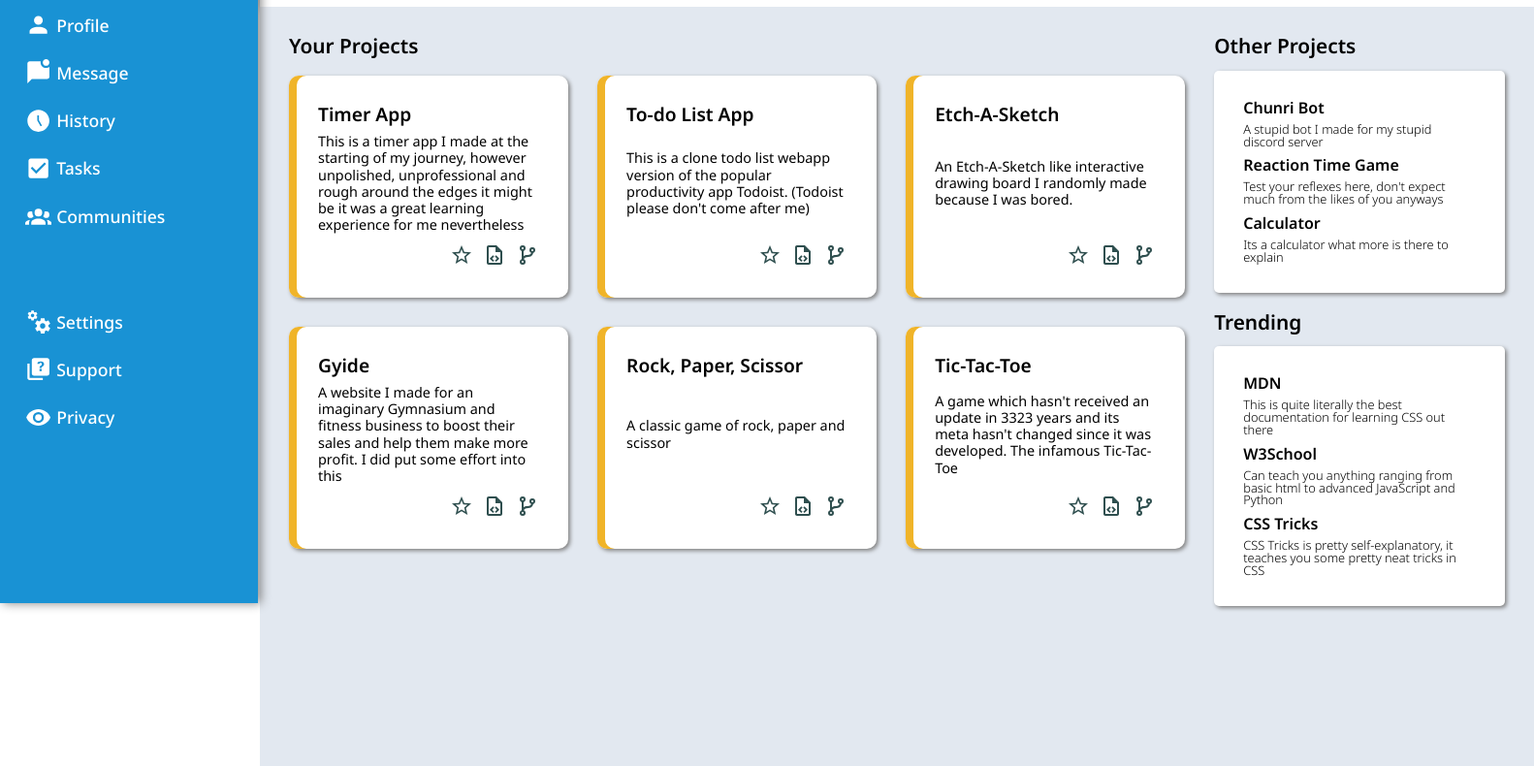
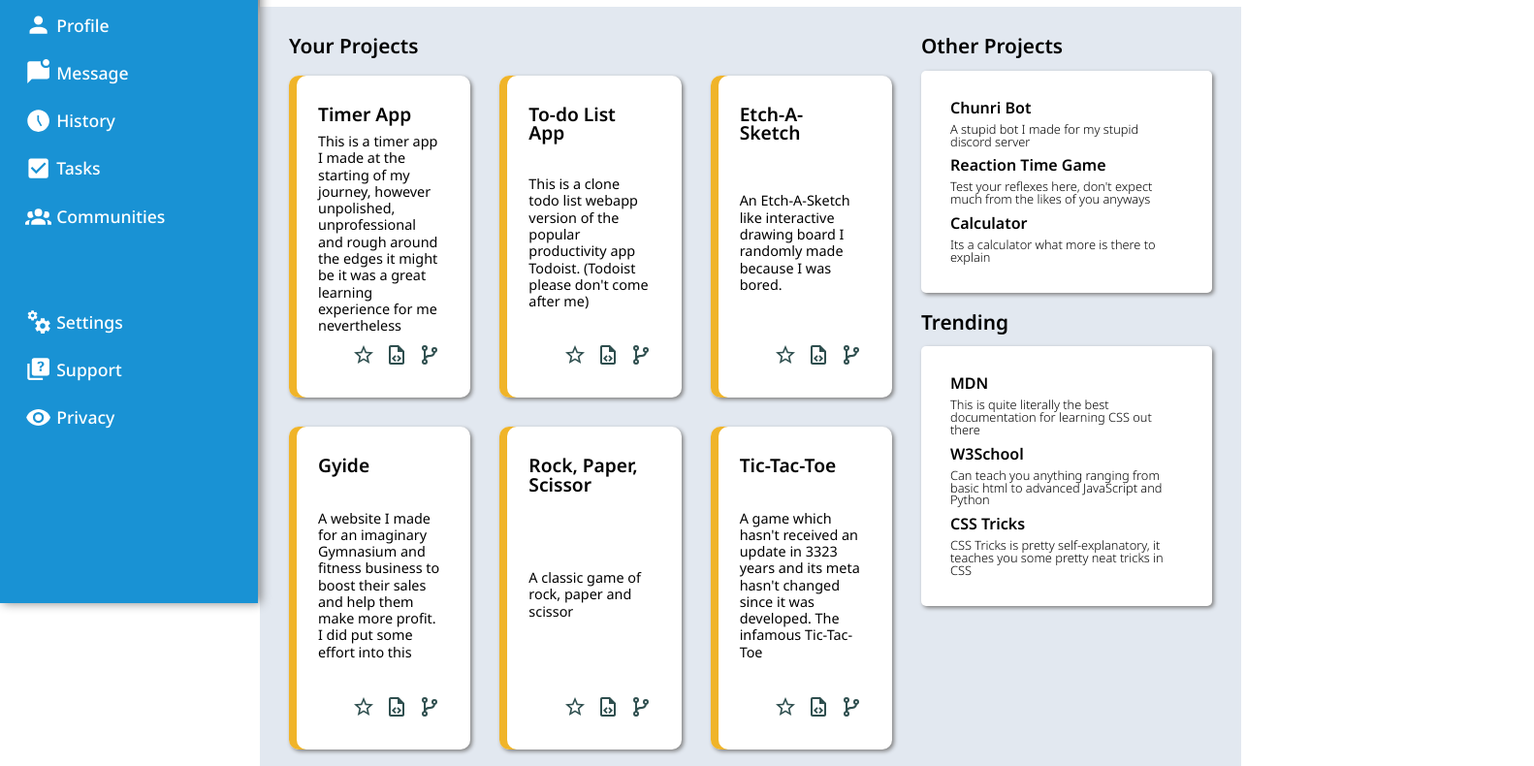
Before and after one commit to kindnemo/admin-dashboard, a plain HTML site: page index.html in a window 1280 px wide. Shown: the part 159-949 px from the top of the page at 97% size, 1582 px wide, since content can reach past the window. Drawn offline with Linux system fonts and the light colour scheme.

Commit message:
2nd Trial Commit changed the grid template columns

```diff
--- a/style.css
+++ b/style.css
@@ -5,7 +5,6 @@ body{
 
 #prime-container{
     display: grid;
-    grid-template-columns: 1fr 4fr;
 }
 
 /* DASHBOARD STYLING */
@@ -226,5 +225,4 @@ img{
 
 .main-container{
     margin-left: 268px;
-    width: 111.1%;
 }
```
